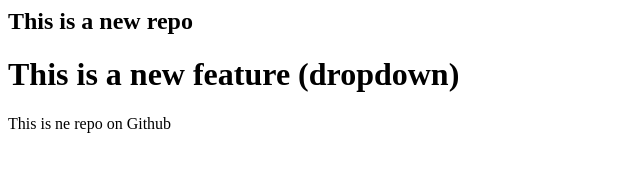
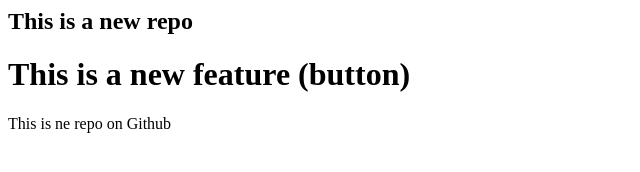
Before and after one commit to MariyamBanoSiddique/localrepo, a plain HTML site: page Index.html in a window 1280 px wide. Shown: the whole page, without its empty margins (0-640 px from the left). Drawn offline with Linux system fonts and the light colour scheme.

```diff
--- a/Index.html
+++ b/Index.html
@@ -1,3 +1,3 @@
 <h2>This is a new repo</h2>
-<h1>This is a new feature (dropdown)</h1>
+<h1>This is a new feature (button)</h1>
 <p>This is ne repo on Github</p>
```
